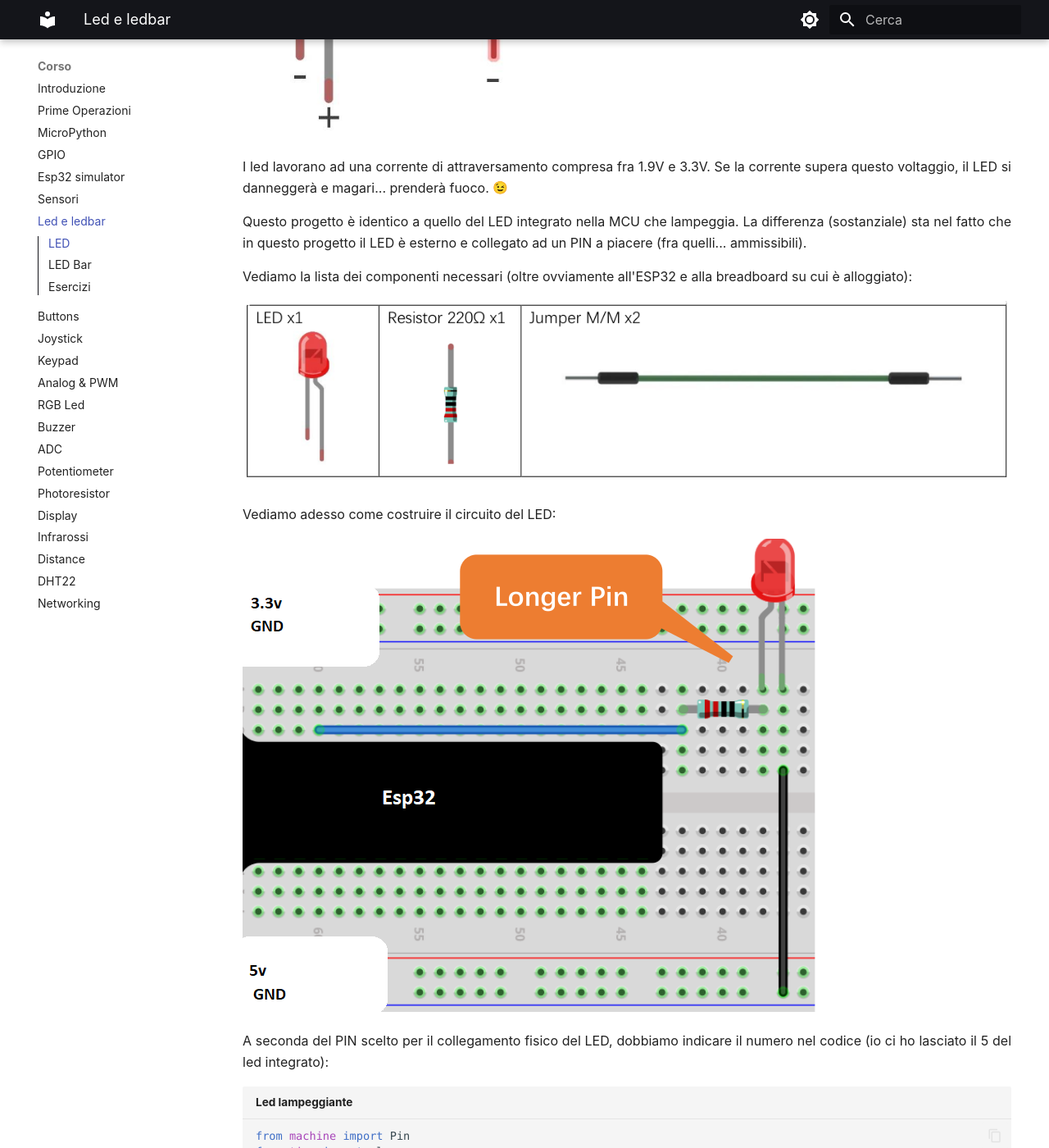
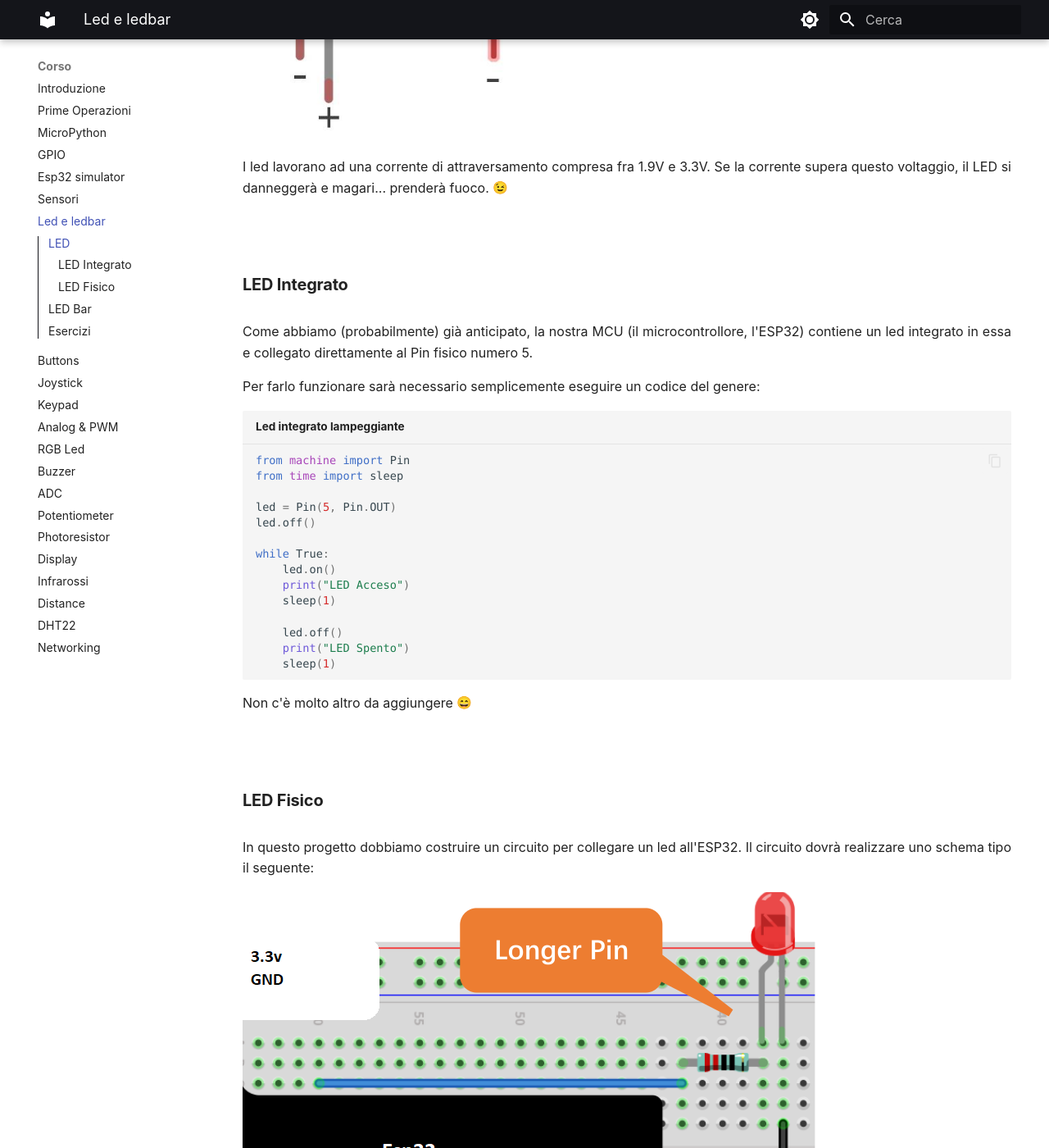
Before and after one commit to dvjlabs/esp32_course, an MkDocs documentation site: the page built from docs/corso/11_led_ledbar.md, in a window 1280 px wide and 1400 px high, scrolled down 689 px. Shown: the whole window at 82% size. Built offline with MkDocs 1.6.1 and Material for MkDocs 9.7.7, drawn with Linux system fonts in a browser that asks for light colours; emoji names are drawn with the system emoji font; some of the changed text lies outside the part shown.

Commit message:
LED - LEDBAR fixes

````diff
--- a/docs/corso/11_led_ledbar.md
+++ b/docs/corso/11_led_ledbar.md
@@ -14,29 +14,23 @@ I led lavorano ad una corrente di attraversamento compresa fra 1.9V e 3.3V. Se l
 prenderà fuoco. :wink:
 
 
-Questo progetto è identico a quello del LED integrato nella MCU che lampeggia. La differenza (sostanziale)
-sta nel fatto che in questo progetto il LED è esterno e collegato ad un PIN a piacere (fra quelli... ammissibili).
-
-Vediamo la lista dei componenti necessari (oltre ovviamente all'ESP32 e alla breadboard su cui è alloggiato):
 
 
-![Lista dei componenti](projects/LED_material.png)
+<!-- ################################################################################# -->
+### LED Integrato
 
 
-Vediamo adesso come costruire il circuito del LED:
+Come abbiamo (probabilmente) già anticipato, la nostra MCU (il microcontrollore, l'ESP32) contiene un led integrato in essa e collegato
+direttamente al Pin fisico numero 5.
+
+Per farlo funzionare sarà necessario semplicemente eseguire un codice del genere:
 
 
-![LED Schema](projects/LED_schema.png)
-
-
-A seconda del PIN scelto per il collegamento fisico del LED, dobbiamo indicare il numero nel codice (io ci ho lasciato il 5 del led integrato):
-
-``` py title="Led lampeggiante"
+``` py title="Led integrato lampeggiante"
 from machine import Pin
 from time import sleep
 
-# xx è il numero del GPIO a cui hai collegato il led
-led = Pin(xx, Pin.OUT)
+led = Pin(5, Pin.OUT)
 led.off()
 
 while True:
@@ -51,18 +45,30 @@ while True:
 ```
 
 
+Non c'è molto altro da aggiungere :smile:
+
+
+
+<!-- ################################################################################# -->
+### LED Fisico
+
+
+In questo progetto dobbiamo costruire un circuito per collegare un led all'ESP32. Il circuito dovrà realizzare uno schema tipo il seguente:
+
+
+![LED Schema](projects/LED_schema.png)
+
+
+A seconda del PIN scelto per il collegamento fisico del LED, modificate il codice dell'esempio precedente per far accendere il led che avete appena collegato.
+
+
 
 <!-- ################################################################################# -->
 ## LED Bar
 
 
-La barra dei LED è un semplice componente in cui sono integrati ben 8 LED! Per il nostro progetto avremo bisogno di:
-
-
-![Lista dei componenti](projects/LEDBar_material.png)
-
-
-Fatto questo, andate a collegare i componenti come in figura:
+La barra dei LED è un semplice componente in cui sono integrati ben 8 LED (o addirittura 10!!)!
+Il collegamento fisico al microcontrollore è una semplice iterazione del circuito del LED:
 
 
 ![LEDBAR Schema](projects/LEDBar_schema.png)
````
Also changed, not shown: docs/corso/projects/LEDBar_material.png (deleted), docs/corso/projects/LED_material.png (deleted).
